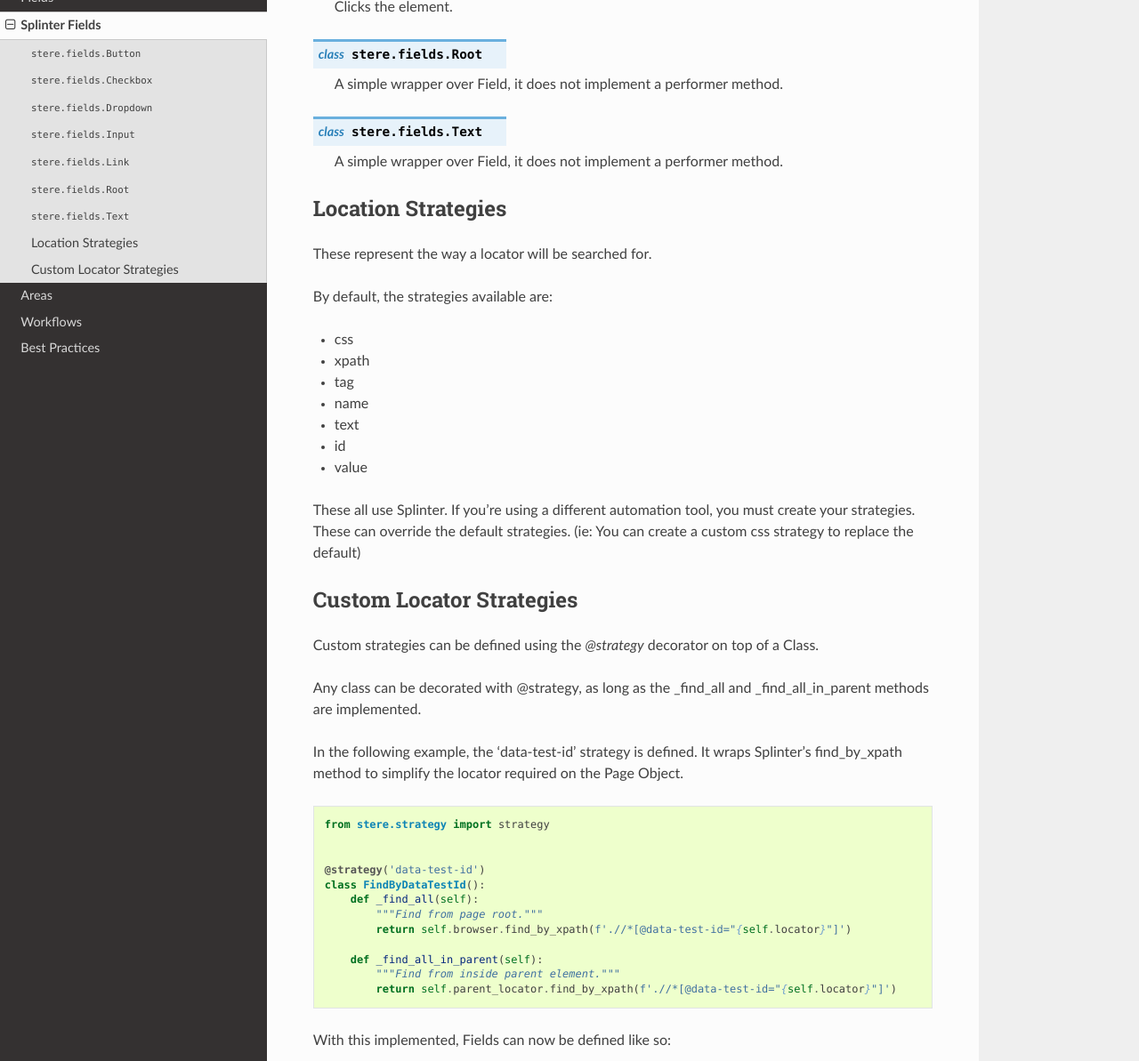
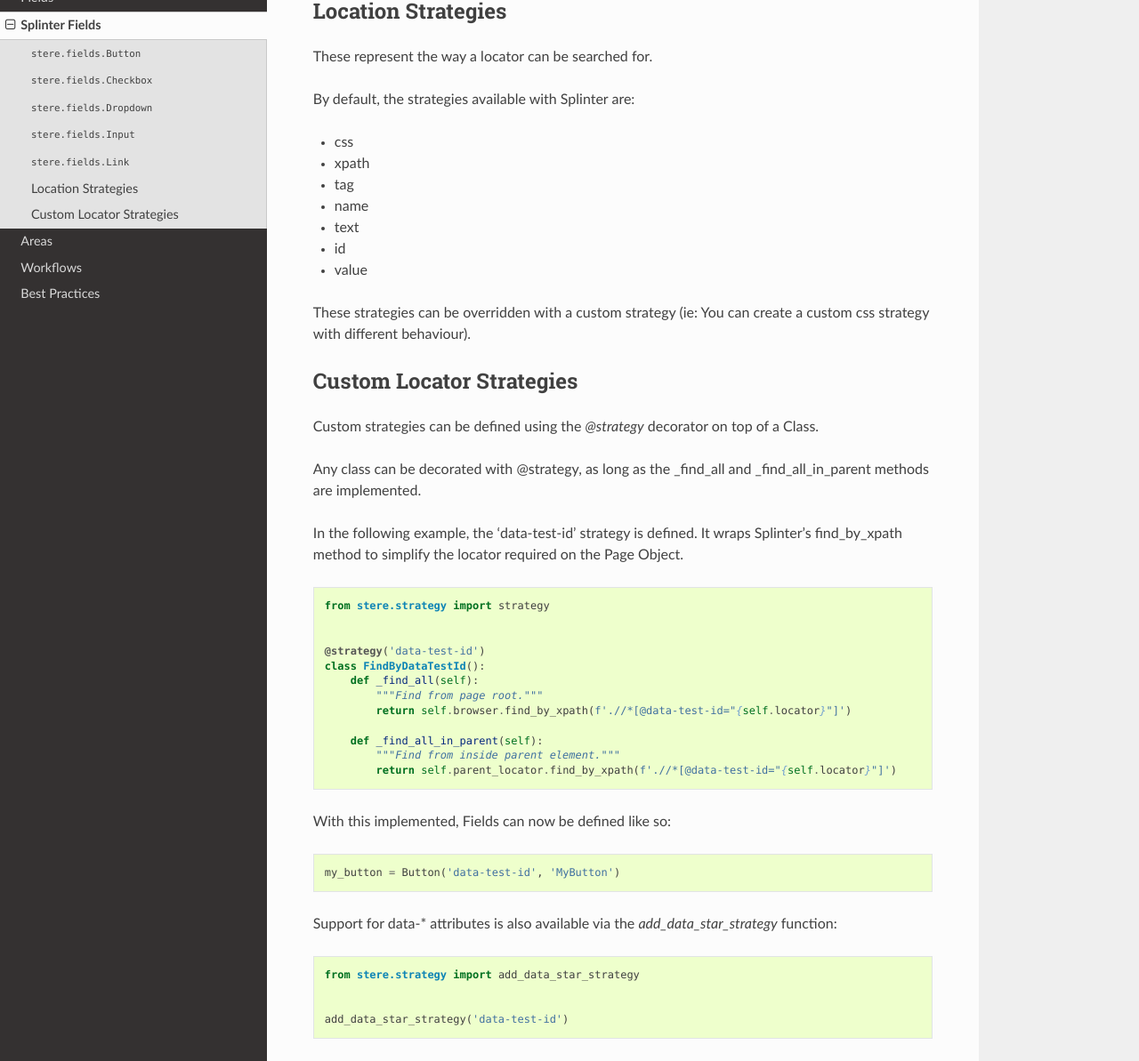
Before and after one commit to jsfehler/stere, a Sphinx documentation site: the page built from docs/splinter_fields.rst, in a window 1280 px wide and 1400 px high, scrolled down 2445 px, cut to the strip 207-1400 px from the top of the window. Shown: the whole strip at 89% size. Built offline with Sphinx 7.4.7 and the Read the Docs theme 2.0.0, drawn with Linux system fonts in a browser that asks for light colours; some of the changed text lies outside the part shown.

Commit message:
Docs: Move Root and Text out of Splinter Fields

```diff
--- a/docs/splinter_fields.rst
+++ b/docs/splinter_fields.rst
@@ -9,8 +9,6 @@ Each implements a specific performer method.
 - :ref:`Dropdown <dropdown>`: Object with multiple options to choose from.
 - :ref:`Input <input>`: Object that accepts keyboard input.
 - :ref:`Link <link>`: Clickable text.
-- :ref:`Root <root>`: Parent container.
-- :ref:`Text <text>`: Non-interactive text.
 
 All Fields that use Splinter also inherit the following convenience methods:
 
@@ -96,25 +94,13 @@ All Fields that use Splinter also inherit the following convenience methods:
   Clicks the element.
 
 
-.. _root:
-.. class:: stere.fields.Root()
-
-  A simple wrapper over Field, it does not implement a performer method.
-
-
-.. _text:
-.. class:: stere.fields.Text()
-
-  A simple wrapper over Field, it does not implement a performer method.
-
-
 Location Strategies
 -------------------
 .. _location_strategies:
 
-These represent the way a locator will be searched for.
+These represent the way a locator can be searched for.
 
-By default, the strategies available are:
+By default, the strategies available with Splinter are:
 
 - css
 - xpath
@@ -124,7 +110,7 @@ By default, the strategies available are:
 - id
 - value
 
-These all use Splinter. If you're using a different automation tool, you must create your strategies. These can override the default strategies. (ie: You can create a custom css strategy to replace the default)
+These strategies can be overridden with a custom strategy (ie: You can create a custom css strategy with different behaviour).
 
 
 Custom Locator Strategies
@@ -164,6 +150,7 @@ With this implemented, Fields can now be defined like so:
 Support for data-* attributes is also available via the `add_data_star_strategy` function:
 
 .. code-block:: python
+
     from stere.strategy import add_data_star_strategy
 
 
```
Also changed, not shown: docs/field.rst (+39 -0 lines).
